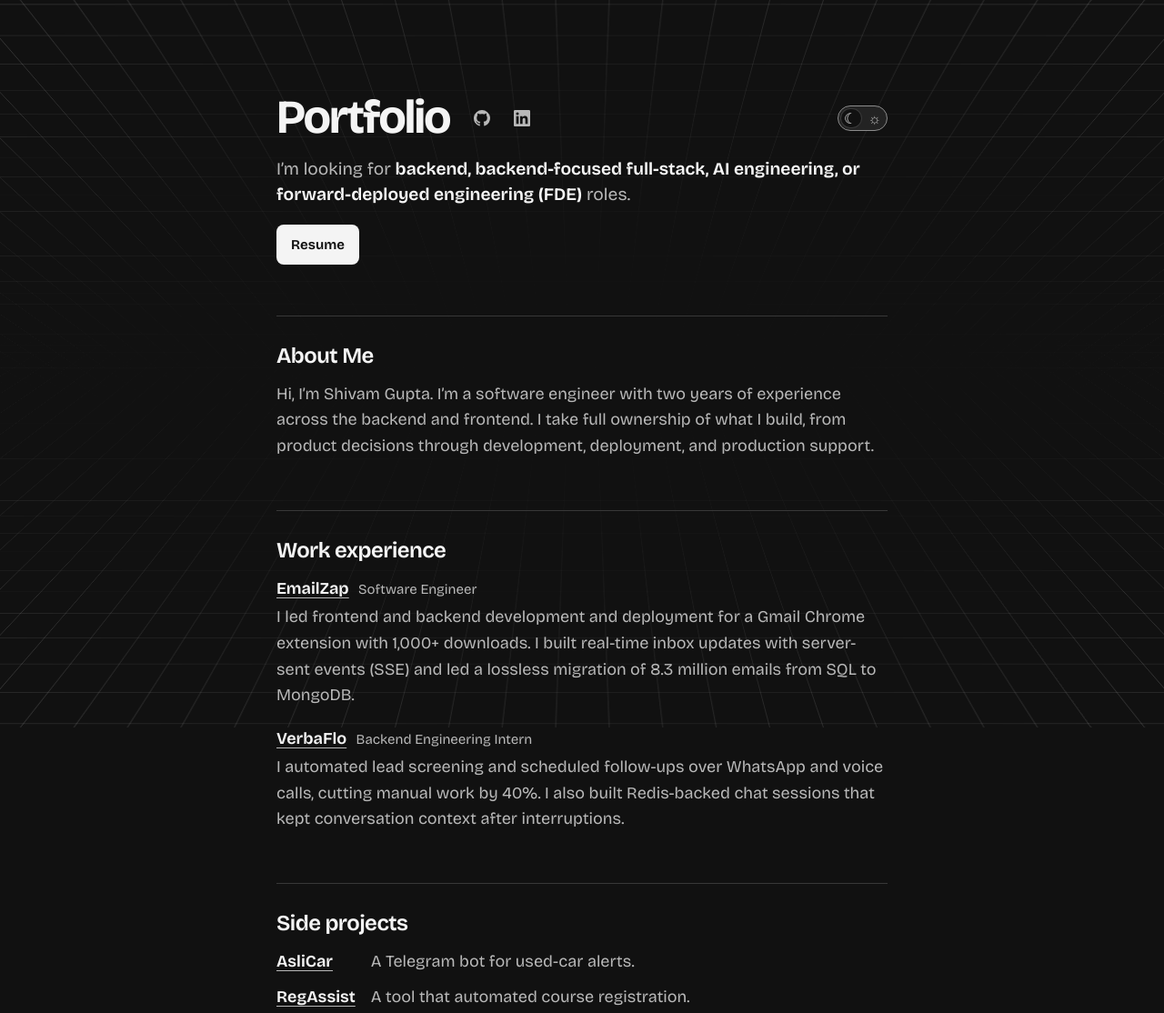
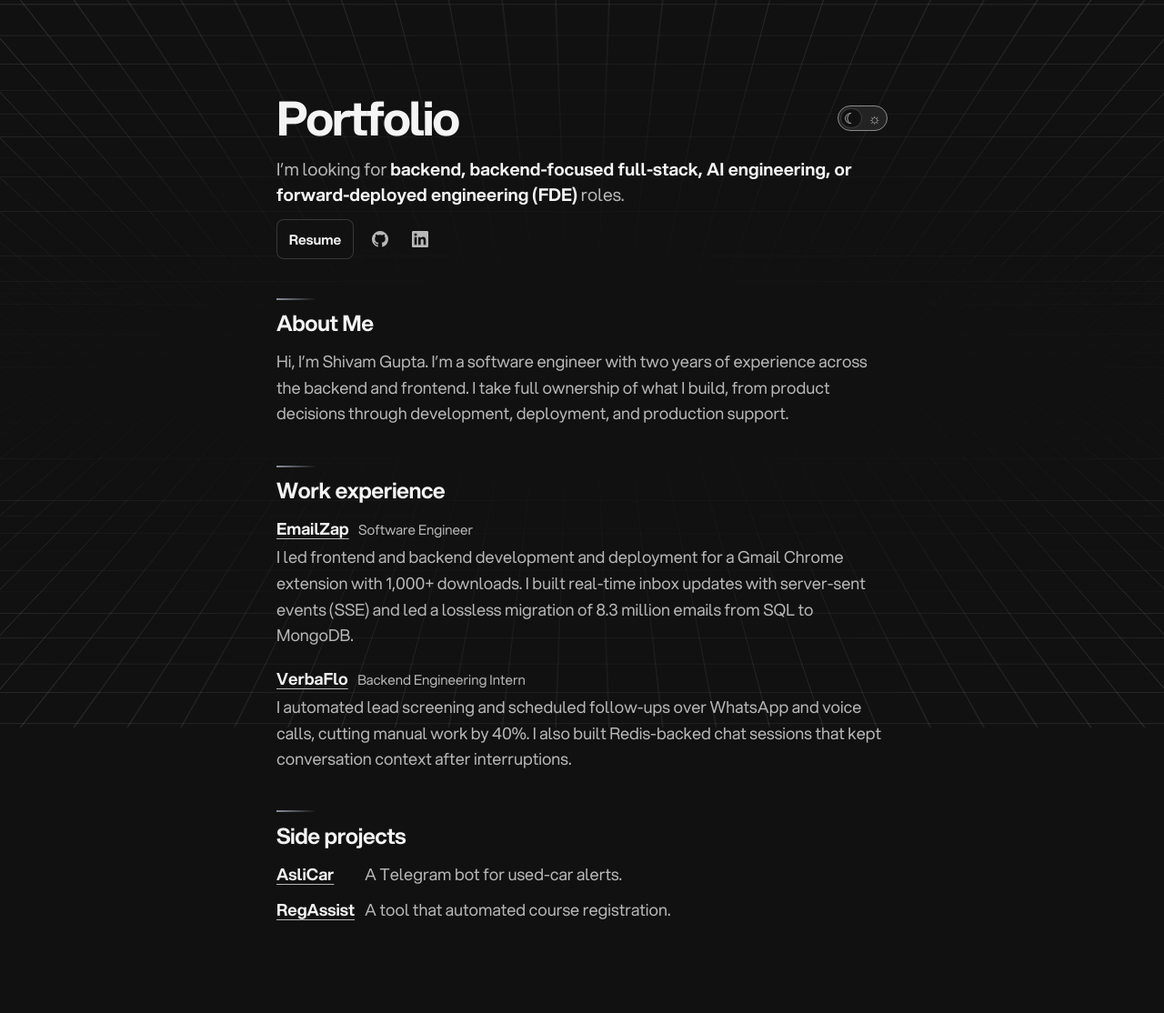
Before and after one commit to shivamgupta021/shivamgupta021.github.io, a plain HTML site: page index.html in a window 1280 px wide. Shown: the whole page at 91% size. Drawn offline with Linux system fonts and the light colour scheme.

Commit message:
Finalize the Short glow layout with Aspekta

```diff
--- a/index.html
+++ b/index.html
@@ -7,8 +7,8 @@
   <meta name="description" content="Shivam Gupta’s software engineering portfolio, résumé, and personal projects.">
   <title>Portfolio | Shivam Gupta</title>
   <script src="/theme.js?v=5"></script>
-  <link rel="preload" href="/fonts/bricolage-grotesque-latin.woff2" as="font" type="font/woff2" crossorigin>
-  <link rel="stylesheet" href="/style.css?v=7">
+  <link rel="preload" href="/fonts/aspekta-variable.woff2" as="font" type="font/woff2" crossorigin>
+  <link rel="stylesheet" href="/style.css?v=8">
   <script defer src="https://cloud.umami.is/script.js"
     data-website-id="e5fa7d14-bcfc-4fc7-96ba-11acc36b5e61"
     data-domains="shivamgupta021.github.io"></script>
@@ -20,6 +20,13 @@
     <div class="intro">
       <div class="portfolio-heading">
         <h1>Portfolio</h1>
+        <button class="theme" type="button" aria-label="Dark mode" aria-pressed="false" hidden>
+          <span class="theme-track" aria-hidden="true"><span>☾</span><span>☼</span></span>
+        </button>
+      </div>
+      <p class="role-note">I’m looking for <strong>backend, backend-focused full-stack, AI engineering, or forward-deployed engineering (FDE)</strong> roles.</p>
+      <div class="intro-actions">
+        <a class="resume-button" href="/resume.pdf" type="application/pdf" target="_blank" rel="noopener" data-track="resume_click">Resume</a>
         <ul class="profile-links" aria-label="Social profiles" role="list">
           <li>
             <a href="https://github.com/shivamgupta021" aria-label="GitHub" title="GitHub">
@@ -36,12 +43,7 @@
             </a>
           </li>
         </ul>
-        <button class="theme" type="button" aria-label="Dark mode" aria-pressed="false" hidden>
-          <span class="theme-track" aria-hidden="true"><span>☾</span><span>☼</span></span>
-        </button>
       </div>
-      <p class="role-note">I’m looking for <strong>backend, backend-focused full-stack, AI engineering, or forward-deployed engineering (FDE)</strong> roles.</p>
-      <a class="resume-button" href="/resume.pdf" type="application/pdf" target="_blank" rel="noopener" data-track="resume_click">Resume</a>
     </div>
 
     <section class="about" aria-labelledby="about">
--- a/style.css
+++ b/style.css
@@ -1,6 +1,6 @@
 @font-face {
-  font-family: "Bricolage Grotesque";
-  src: url("/fonts/bricolage-grotesque-latin.woff2") format("woff2");
+  font-family: "Aspekta";
+  src: url("/fonts/aspekta-variable.woff2") format("woff2");
   font-style: normal;
   font-weight: 400 700;
   font-display: swap;
@@ -26,8 +26,7 @@ body {
   background: var(--paper);
   color: var(--text);
   margin: 0;
-  font: 1.125rem/1.6 "Bricolage Grotesque", system-ui, sans-serif;
-  font-optical-sizing: auto;
+  font: 1.125rem/1.6 "Aspekta", system-ui, sans-serif;
 }
 
 .perspective-grid {
@@ -102,6 +101,12 @@ a:focus-visible, button:focus-visible {
   gap: clamp(0.35rem, 2vw, 0.85rem);
 }
 
+.intro-actions {
+  display: flex;
+  align-items: center;
+  gap: 0.45rem;
+}
+
 h1 {
   font-size: clamp(2.35rem, 6vw, 3.25rem);
   font-weight: 700;
@@ -139,7 +144,7 @@ h1 {
 
 .role-note {
   max-width: 58ch;
-  margin-block: 0.85rem 1.1rem;
+  margin-block: 0.85rem 0.75rem;
   color: var(--muted);
   font-size: 1.2rem;
   line-height: 1.5;
@@ -151,27 +156,38 @@ h1 {
 }
 
 .resume-button {
+  --resume-border: var(--rule);
   display: inline-grid;
   min-height: 2.75rem;
+  box-sizing: border-box;
   place-items: center;
-  padding-inline: 1rem;
+  padding-inline: 0.8rem;
+  border: 1px solid transparent;
   border-radius: 0.5rem;
-  background: var(--text);
-  color: var(--paper);
+  background:
+    linear-gradient(var(--paper), var(--paper)) padding-box,
+    linear-gradient(110deg, var(--resume-border), var(--rule) 75%) border-box;
   font-size: 0.9375rem;
   font-weight: 650;
   text-decoration: none;
 }
 
-.resume-button:hover {
-  background: var(--muted);
-  color: var(--paper);
+.resume-button:is(:hover, :focus-visible) {
+  --resume-border: light-dark(#737984, #92979f);
+  color: var(--text);
 }
 
 .page section {
-  margin-block-start: clamp(2.25rem, 5vw, 3.5rem);
-  border-block-start: 1px solid var(--rule);
-  padding-block-start: clamp(1.25rem, 3vw, 1.75rem);
+  margin-block-start: clamp(1.85rem, 4.5vw, 2.65rem);
+}
+
+.page section::before {
+  content: "";
+  display: block;
+  width: 2.75rem;
+  height: 2px;
+  margin-block-end: 0.65rem;
+  background: linear-gradient(90deg, light-dark(#686f79, #8b929e), transparent);
 }
 
 h2 {
@@ -299,4 +315,8 @@ h2 {
   .perspective-grid {
     display: none;
   }
+
+  .resume-button {
+    border-color: ButtonText;
+  }
 }
```
Also changed, not shown: fonts/OFL-Aspekta.txt, fonts/aspekta-variable.woff2 (added), fonts/bricolage-grotesque-latin.woff2 (deleted).
